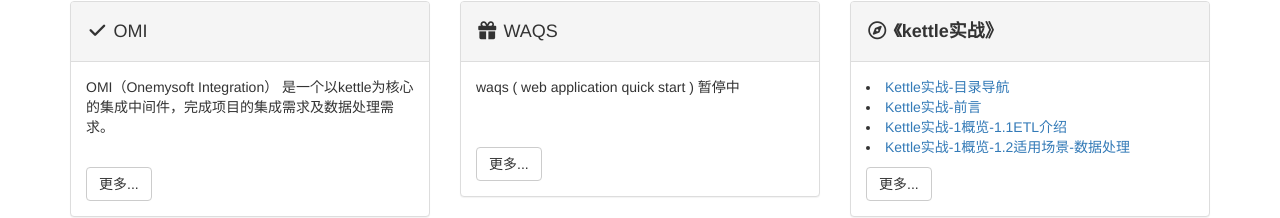
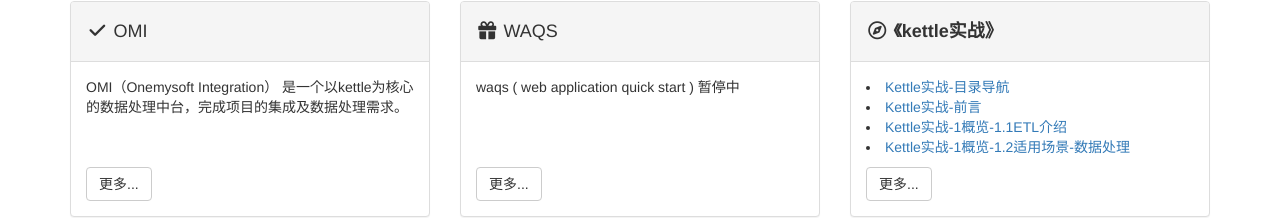
Before and after one commit to onemysoft/onemysoft.github.io, a plain HTML site: page index.html in a window 1280 px wide. Shown: the part 534-752 px from the top of the page. Drawn offline with Linux system fonts and the light colour scheme.

Commit message:
index update

```diff
--- a/index.html
+++ b/index.html
@@ -128,8 +128,8 @@
                     </div>
                     <div class="panel-body">
                         <p>OMI（Onemysoft Integration）
-						是一个以kettle为核心的集成中间件，完成项目的集成需求及数据处理需求。
-						<br><br>
+						是一个以kettle为核心的数据处理中台，完成项目的集成及数据处理需求。
+						<br><br><br>
 						</p>
 
                         <a href="#" class="btn btn-default">更多...</a>
@@ -143,9 +143,7 @@
                     </div>
                     <div class="panel-body">
                         <p>waqs ( web application quick start ) 暂停中
-
-
-						<br><br></p>
+						<br><br><br><br></p>
                         <a href="#" class="btn btn-default">更多...</a>
                     </div>
                 </div>
```
